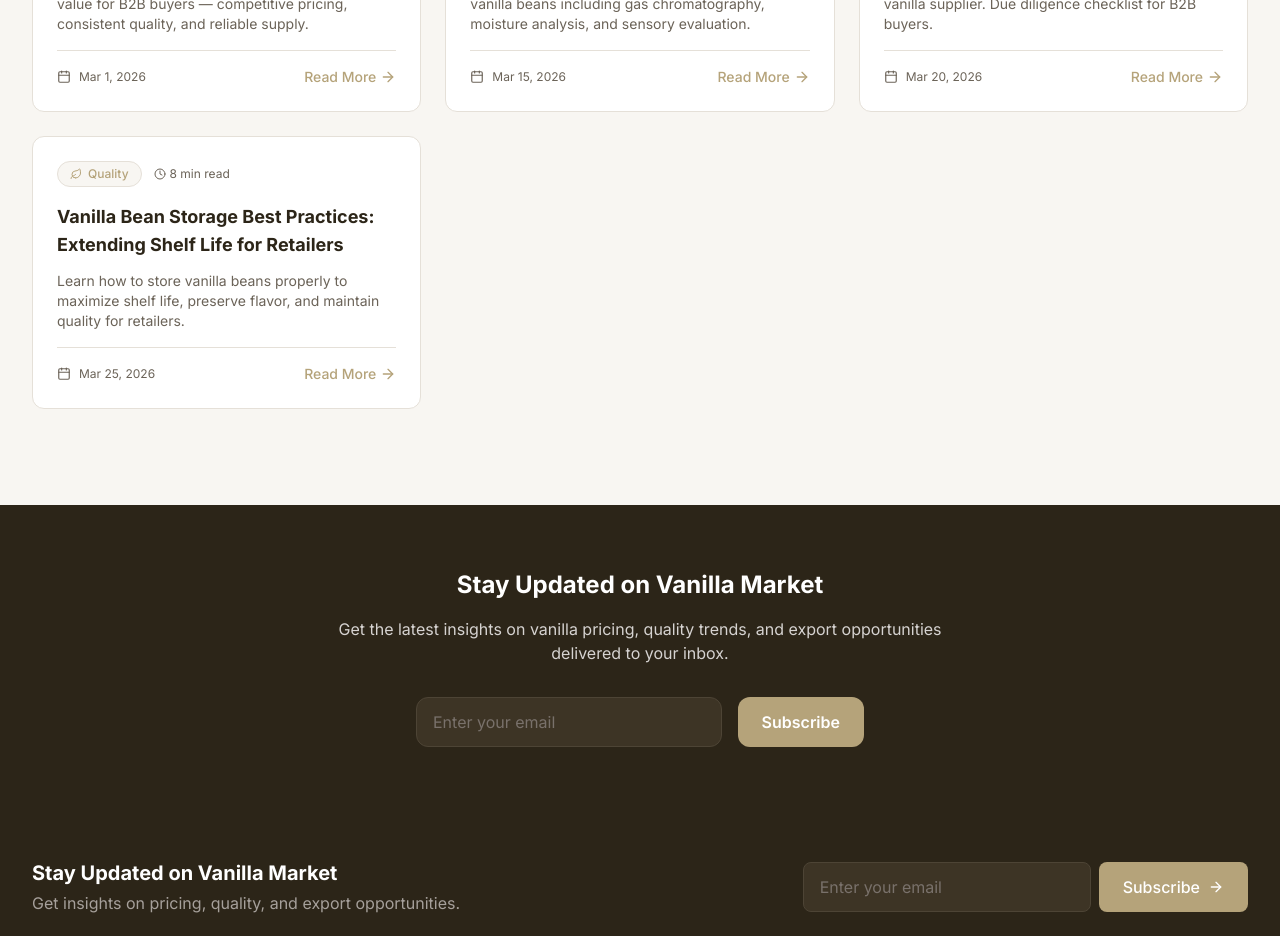
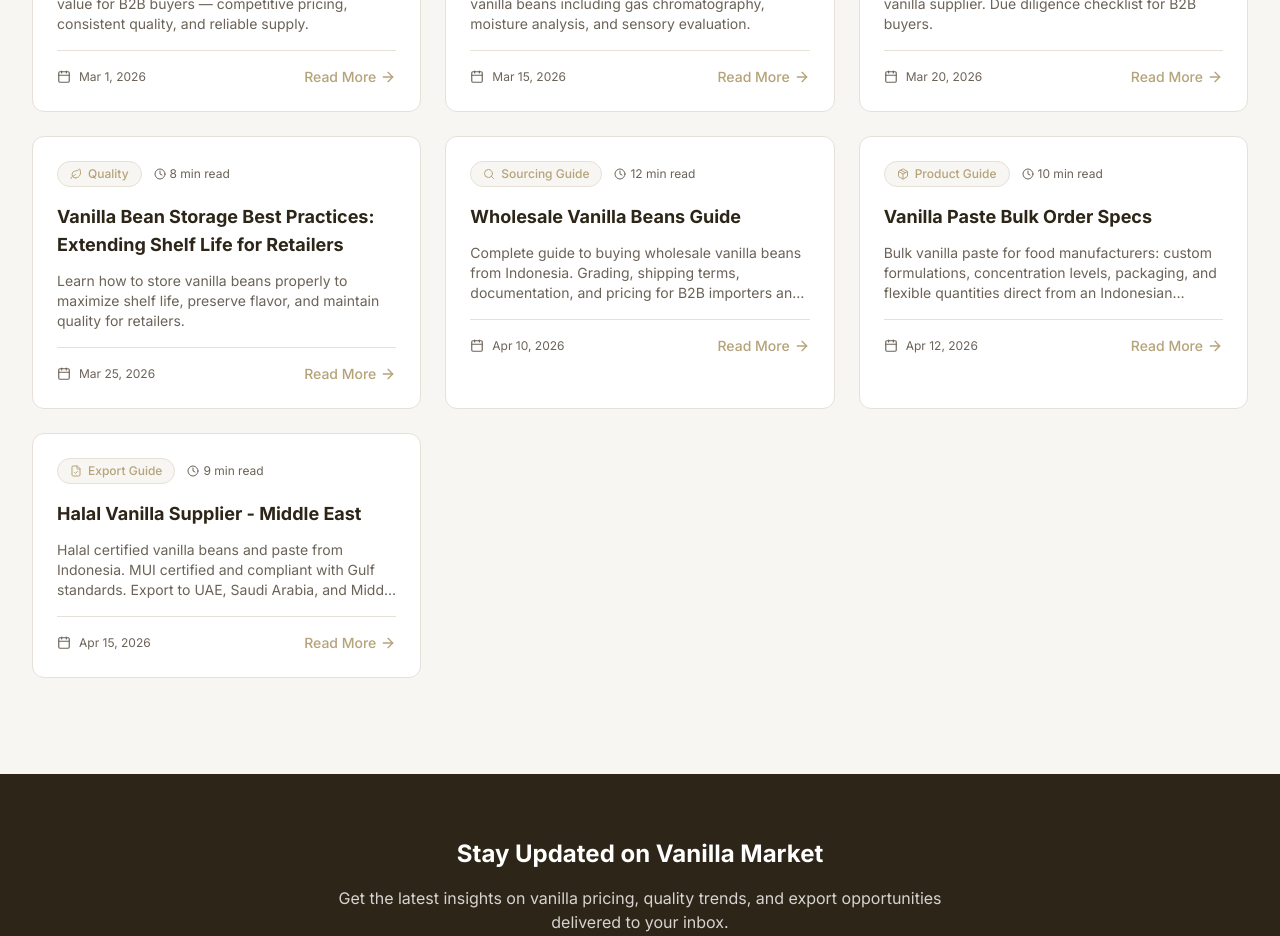
Before and after one commit to irfanmulachela-glitch/vanilla, a Next.js app: page /blog in a window 1280 px wide. Shown: the part 2500-3436 px from the top of the page. Built offline with nearby package versions, Linux system fonts and the light colour scheme.

Commit message:
Phase 4: sitemap 6 missing posts, link 3 orphan posts, fix structured data errors, compress video 27MB→13MB

```diff
--- a/src/app/blog/halal-vanilla-supplier-middle-east/page.tsx
+++ b/src/app/blog/halal-vanilla-supplier-middle-east/page.tsx
@@ -45,6 +45,7 @@ export default function HalalVanillaSupplierMiddleEast() {
               url: `${siteConfig.url}/blog/halal-vanilla-supplier-middle-east`,
               datePublished: "2026-04-15",
               dateModified: "2026-04-15",
+              image: [`${siteConfig.url}/og-image.png`],
               author: {
                 "@type": "Person",
                 name: "La Vanilla Supplier",
@@ -54,6 +55,10 @@ export default function HalalVanillaSupplierMiddleEast() {
                 "@type": "Organization",
                 name: "La Vanilla Supplier",
                 url: siteConfig.url,
+                logo: {
+                  "@type": "ImageObject",
+                  url: `${siteConfig.url}/logo.png`,
+                },
               },
             },
             breadcrumbSchema([
--- a/src/app/blog/how-to-choose-right-vanilla-supplier/page.tsx
+++ b/src/app/blog/how-to-choose-right-vanilla-supplier/page.tsx
@@ -46,6 +46,7 @@ export default function HowToChooseRightVanillaSupplier() {
               url: `${siteConfig.url}/blog/how-to-choose-right-vanilla-supplier`,
               datePublished: "2026-03-20",
               dateModified: "2026-03-20",
+              image: [`${siteConfig.url}/og-image.png`],
               author: {
                 "@type": "Person",
                 name: "La Vanilla Supplier",
@@ -55,6 +56,10 @@ export default function HowToChooseRightVanillaSupplier() {
                 "@type": "Organization",
                 name: "La Vanilla Supplier",
                 url: siteConfig.url,
+                logo: {
+                  "@type": "ImageObject",
+                  url: `${siteConfig.url}/logo.png`,
+                },
               },
             },
             breadcrumbSchema([
--- a/src/app/blog/page.tsx
+++ b/src/app/blog/page.tsx
@@ -197,6 +197,36 @@ const blogPosts = [
     date: "2026-03-25",
     readTime: "8 min read",
   },
+  {
+    id: "18",
+    title: "Wholesale Vanilla Beans Guide",
+    slug: "wholesale-vanilla-beans-indonesia",
+    excerpt:
+      "Complete guide to buying wholesale vanilla beans from Indonesia. Grading, shipping terms, documentation, and pricing for B2B importers and food manufacturers.",
+    category: "Sourcing Guide",
+    date: "2026-04-10",
+    readTime: "12 min read",
+  },
+  {
+    id: "19",
+    title: "Vanilla Paste Bulk Order Specs",
+    slug: "vanilla-paste-bulk-order",
+    excerpt:
+      "Bulk vanilla paste for food manufacturers: custom formulations, concentration levels, packaging, and flexible quantities direct from an Indonesian producer.",
+    category: "Product Guide",
+    date: "2026-04-12",
+    readTime: "10 min read",
+  },
+  {
+    id: "20",
+    title: "Halal Vanilla Supplier - Middle East",
+    slug: "halal-vanilla-supplier-middle-east",
+    excerpt:
+      "Halal certified vanilla beans and paste from Indonesia. MUI certified and compliant with Gulf standards. Export to UAE, Saudi Arabia, and Middle East markets.",
+    category: "Export Guide",
+    date: "2026-04-15",
+    readTime: "9 min read",
+  },
 ];
 
 export default function BlogPage() {
--- a/src/app/blog/vanilla-bean-quality-testing-methods/page.tsx
+++ b/src/app/blog/vanilla-bean-quality-testing-methods/page.tsx
@@ -46,6 +46,7 @@ export default function VanillaBeanQualityTestingMethods() {
               url: `${siteConfig.url}/blog/vanilla-bean-quality-testing-methods`,
               datePublished: "2026-03-15",
               dateModified: "2026-03-15",
+              image: [`${siteConfig.url}/og-image.png`],
               author: {
                 "@type": "Person",
                 name: "La Vanilla Supplier",
@@ -55,6 +56,10 @@ export default function VanillaBeanQualityTestingMethods() {
                 "@type": "Organization",
                 name: "La Vanilla Supplier",
                 url: siteConfig.url,
+                logo: {
+                  "@type": "ImageObject",
+                  url: `${siteConfig.url}/logo.png`,
+                },
               },
             },
             breadcrumbSchema([
--- a/src/app/blog/vanilla-bean-storage-best-practices/page.tsx
+++ b/src/app/blog/vanilla-bean-storage-best-practices/page.tsx
@@ -46,6 +46,7 @@ export default function VanillaBeanStorageBestPractices() {
               url: `${siteConfig.url}/blog/vanilla-bean-storage-best-practices`,
               datePublished: "2026-03-25",
               dateModified: "2026-03-25",
+              image: [`${siteConfig.url}/og-image.png`],
               author: {
                 "@type": "Person",
                 name: "La Vanilla Supplier",
@@ -55,6 +56,10 @@ export default function VanillaBeanStorageBestPractices() {
                 "@type": "Organization",
                 name: "La Vanilla Supplier",
                 url: siteConfig.url,
+                logo: {
+                  "@type": "ImageObject",
+                  url: `${siteConfig.url}/logo.png`,
+                },
               },
             },
             breadcrumbSchema([
--- a/src/app/blog/vanilla-paste-bulk-order/page.tsx
+++ b/src/app/blog/vanilla-paste-bulk-order/page.tsx
@@ -45,6 +45,7 @@ export default function VanillaPasteBulkOrder() {
               url: `${siteConfig.url}/blog/vanilla-paste-bulk-order`,
               datePublished: "2026-04-12",
               dateModified: "2026-04-12",
+              image: [`${siteConfig.url}/og-image.png`],
               author: {
                 "@type": "Person",
                 name: "La Vanilla Supplier",
@@ -54,6 +55,10 @@ export default function VanillaPasteBulkOrder() {
                 "@type": "Organization",
                 name: "La Vanilla Supplier",
                 url: siteConfig.url,
+                logo: {
+                  "@type": "ImageObject",
+                  url: `${siteConfig.url}/logo.png`,
+                },
               },
             },
             breadcrumbSchema([
--- a/src/app/blog/wholesale-vanilla-beans-indonesia/page.tsx
+++ b/src/app/blog/wholesale-vanilla-beans-indonesia/page.tsx
@@ -45,6 +45,7 @@ export default function WholesaleVanillaBeansIndonesia() {
               url: `${siteConfig.url}/blog/wholesale-vanilla-beans-indonesia`,
               datePublished: "2026-04-10",
               dateModified: "2026-04-10",
+              image: [`${siteConfig.url}/og-image.png`],
               author: {
                 "@type": "Person",
                 name: "La Vanilla Supplier",
@@ -54,6 +55,10 @@ export default function WholesaleVanillaBeansIndonesia() {
                 "@type": "Organization",
                 name: "La Vanilla Supplier",
                 url: siteConfig.url,
+                logo: {
+                  "@type": "ImageObject",
+                  url: `${siteConfig.url}/logo.png`,
+                },
               },
             },
             breadcrumbSchema([
--- a/src/app/la-vanilla-standard/page.tsx
+++ b/src/app/la-vanilla-standard/page.tsx
@@ -349,6 +349,9 @@ export default function LaVanillaStandardPage() {
             headline: "The La Vanilla Standard: Quality Framework for Vanilla Supply",
             description:
               "A 5-step quality framework for vanilla sourcing, grading, and export",
+            image: `${siteConfig.url}/og-image.png`,
+            datePublished: "2026-08-26",
+            dateModified: "2026-08-26",
             author: {
               "@type": "Organization",
               name: siteConfig.name,
--- a/src/app/sitemap.ts
+++ b/src/app/sitemap.ts
@@ -46,6 +46,12 @@ export default function sitemap(): MetadataRoute.Sitemap {
     "bulk-vanilla-ordering-guide",
     "indonesian-vanilla-processing",
     "indonesian-vanilla-best-choice",
+    "wholesale-vanilla-beans-indonesia",
+    "vanilla-paste-bulk-order",
+    "how-to-choose-right-vanilla-supplier",
+    "halal-vanilla-supplier-middle-east",
+    "vanilla-bean-storage-best-practices",
+    "vanilla-bean-quality-testing-methods",
   ];
 
   const blogPages = blogSlugs.map((slug) => ({
--- a/src/app/wholesale/page.tsx
+++ b/src/app/wholesale/page.tsx
@@ -469,6 +469,13 @@ export default function WholesalePage() {
             name: "La Vanilla Supplier",
             description: "Wholesale vanilla beans supplier from Indonesia",
             url: `${siteConfig.url}/wholesale`,
+            logo: `${siteConfig.url}/logo.png`,
+            address: {
+              "@type": "PostalAddress",
+              addressLocality: "Surakarta",
+              addressRegion: "Central Java",
+              addressCountry: "ID",
+            },
             offers: {
               "@type": "AggregateOffer",
               priceCurrency: "USD",
```
Also changed, not shown: 1 other file (tests, documents, lock files or other folders).
